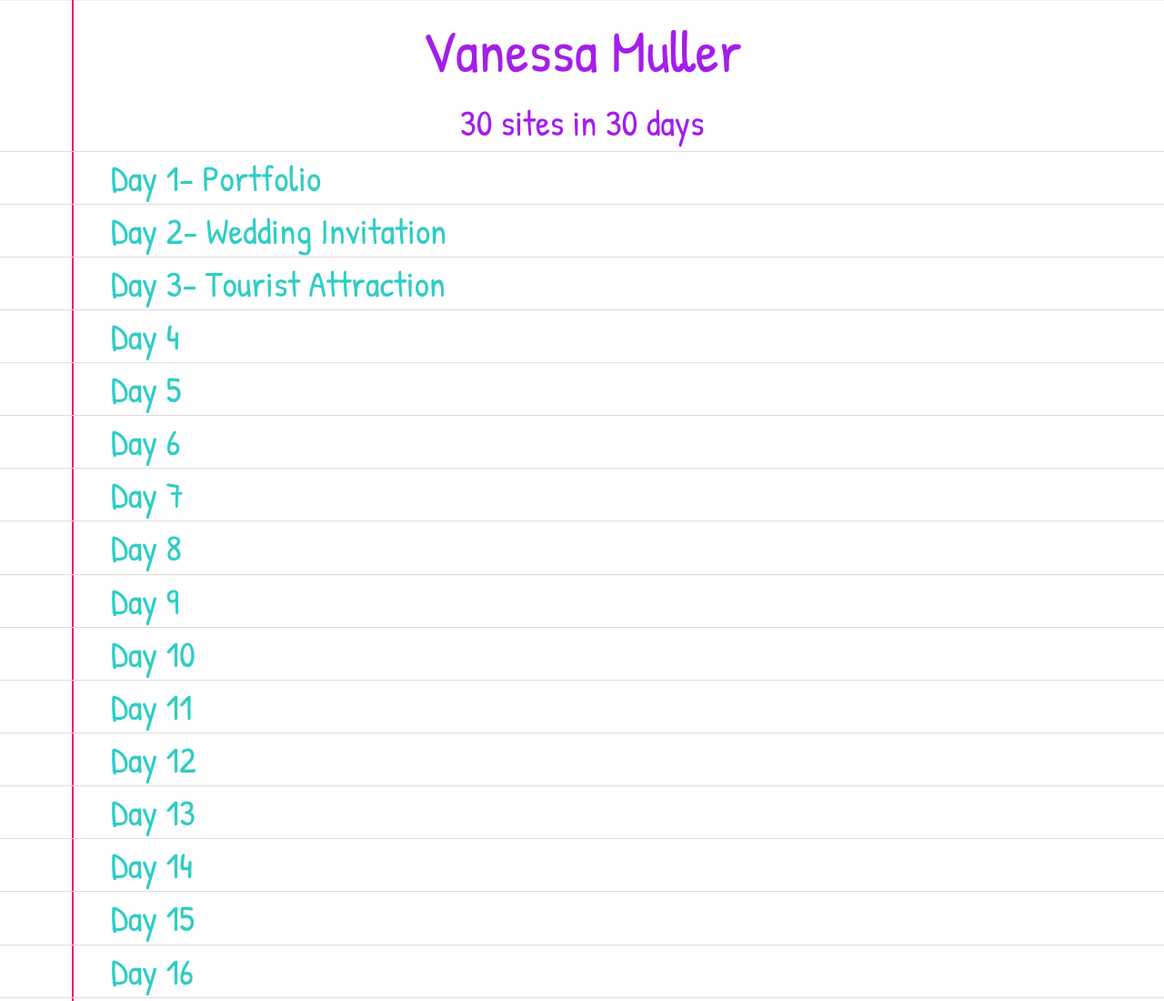
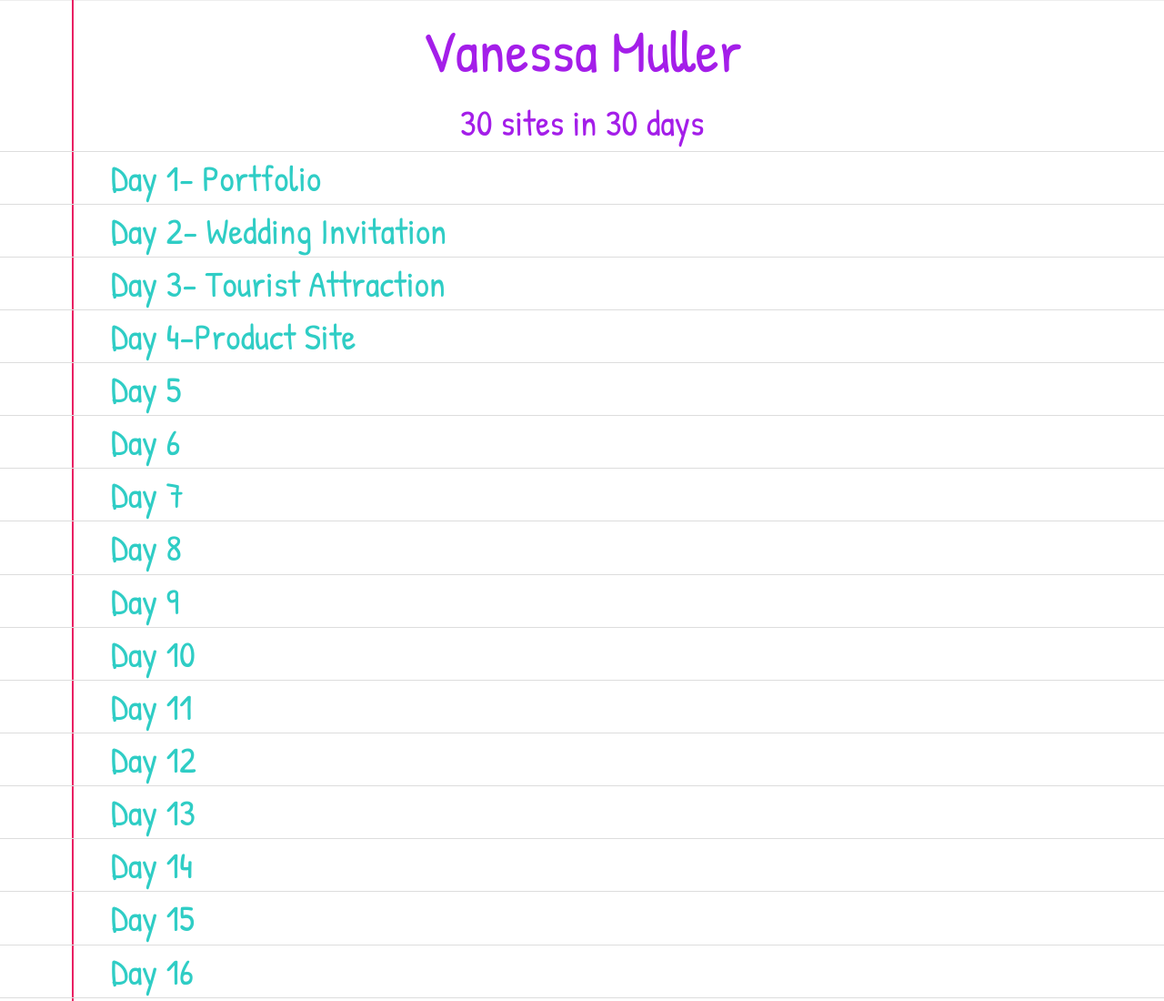
Before and after one commit to vanessamuller/vanessamuller.github.io, a plain HTML site: page index.html in a window 1280 px wide. Shown: the top 1100 px of the page at 91% size. Drawn offline with nearby package versions, Linux system fonts and the light colour scheme.

Commit message:
added day 4 title

```diff
--- a/index.html
+++ b/index.html
@@ -19,7 +19,7 @@
         <tr><td><div class="col-md-11 col-md-offset-1 col-sm-11 col-sm-offset-1 link"><a href="http://www.vanessamuller.com" target="blank">Day 1- Portfolio</a></div></td></tr>
         <tr><td><div class="col-md-11 col-md-offset-1 col-sm-11 col-sm-offset-1 link"><a href="http://vanessamuller.github.io/day2/" target="blank">Day 2- Wedding Invitation</a></div></td></tr>
         <tr><td><div class="col-md-11 col-md-offset-1 col-sm-11 col-sm-offset-1 link"><a href="http://vanessamuller.github.io/day3" target="blank">Day 3- Tourist Attraction</a></div></td></tr>
-        <tr><td><div class="col-md-11 col-md-offset-1 col-sm-11 col-sm-offset-1 link"><a href="http://vanessamuller.github.io/day4" target="blank">Day 4</a></div></td></tr>
+        <tr><td><div class="col-md-11 col-md-offset-1 col-sm-11 col-sm-offset-1 link"><a href="http://vanessamuller.github.io/day4" target="blank">Day 4-Product Site</a></div></td></tr>
         <tr><td><div class="col-md-11 col-md-offset-1 col-sm-11 col-sm-offset-1 link"><a href="http://vanessamuller.github.io/day5" target="blank">Day 5</a></div></td></tr>
         <tr><td><div class="col-md-11 col-md-offset-1 col-sm-11 col-sm-offset-1 link"><a href="http://vanessamuller.github.io/day6" target="blank">Day 6</a></div></td></tr>
         <tr><td><div class="col-md-11 col-md-offset-1 col-sm-11 col-sm-offset-1 link"><a href="http://vanessamuller.github.io/day7" target="blank">Day 7</a></div></td></tr>
```
